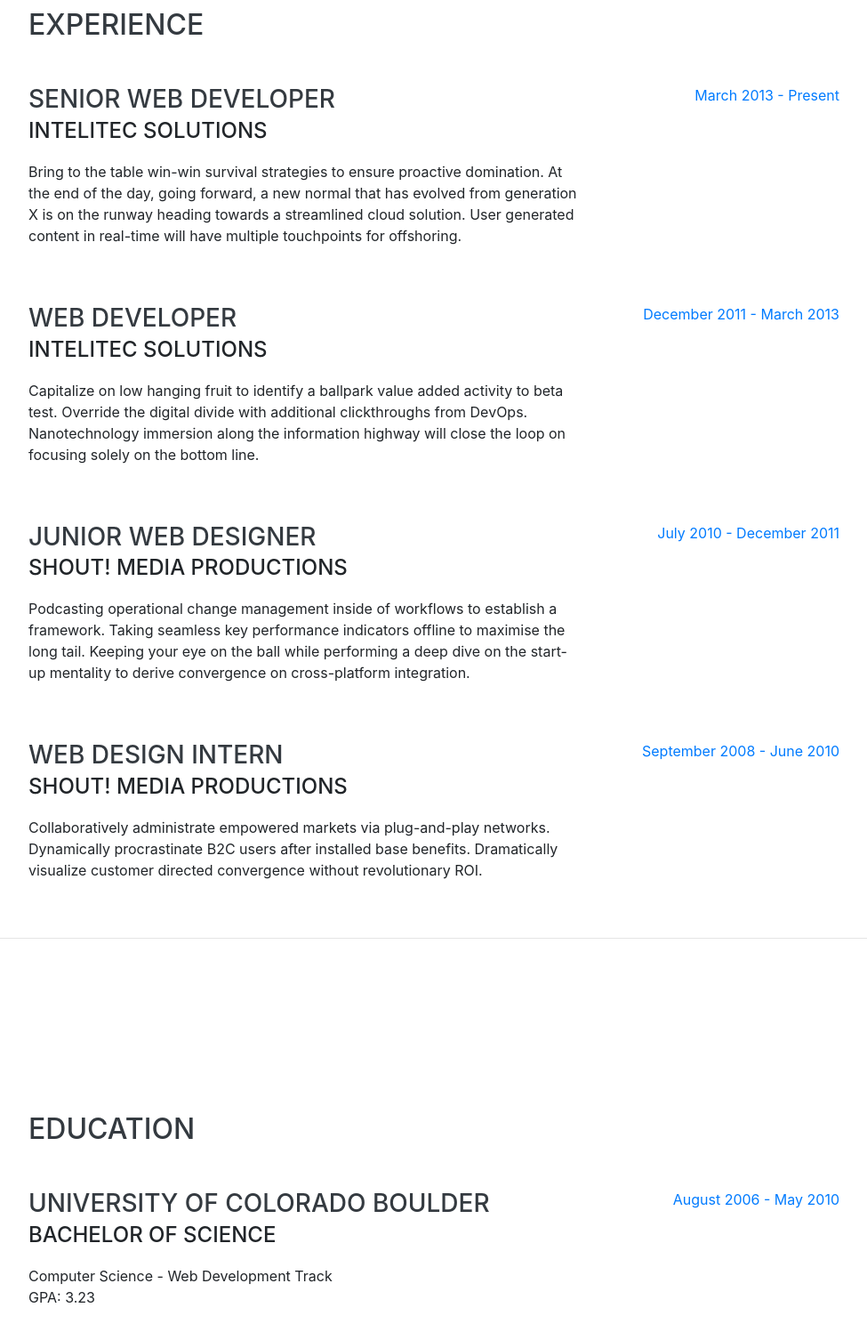
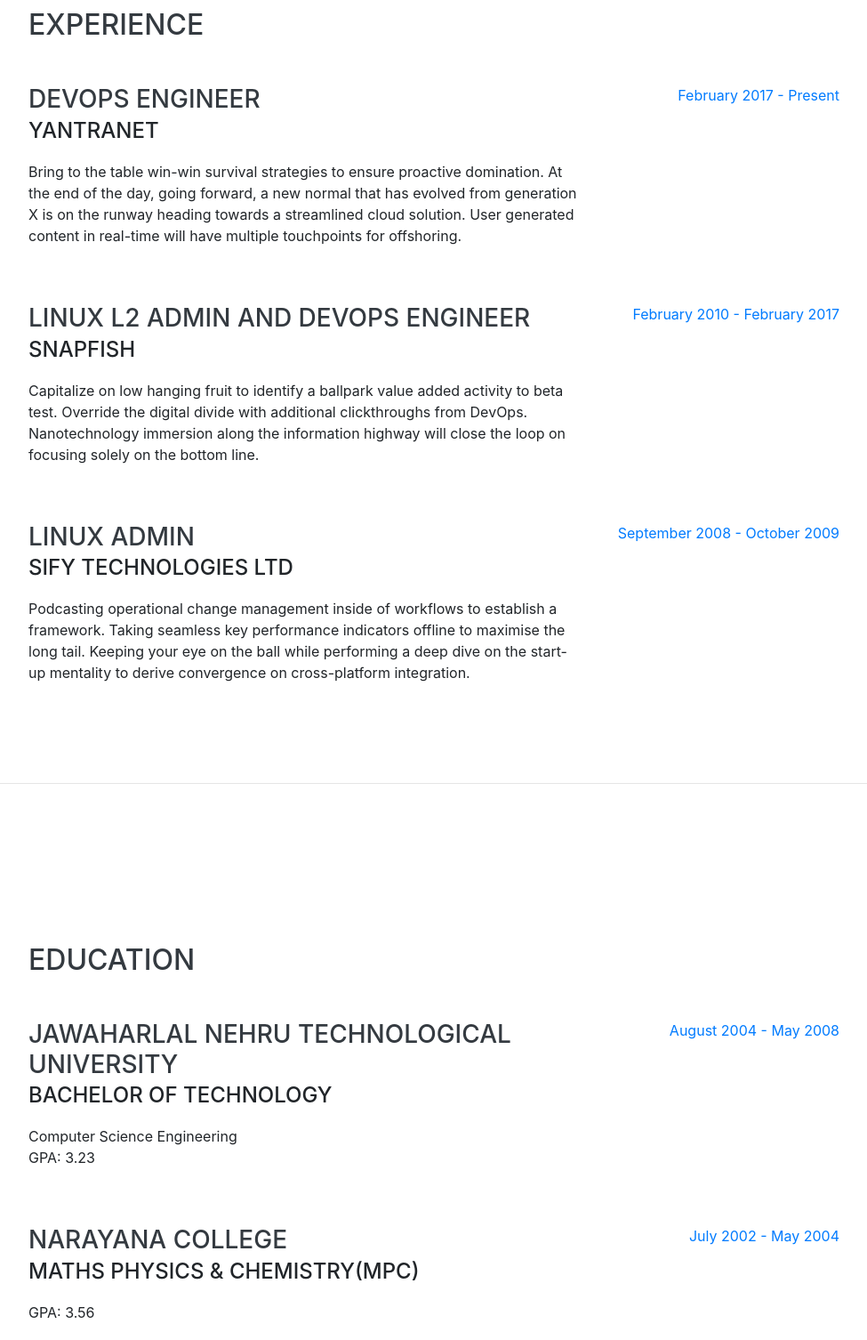
Before and after one commit to sandeepvarmad/sandeepvarmad.github.io, a website with bundled scripts: page index.html in a window 1280 px wide. Shown: the part 840-2346 px from the top of the page at 89% size, without its empty margins (288-1263 px from the left). Built offline with nearby package versions, Linux system fonts and the light colour scheme; a web font is replaced by a local one.

Commit message:
Updated COmpany and Education details

```diff
--- a/index.html
+++ b/index.html
@@ -69,7 +69,7 @@
         <div class="subheading mb-5">G 1305, Aparna Cyber Life, Nallagandla, Hyderabad 500019 India - +91 9000252599·
           <a href="mailto:varma.576@gmail.com">varma.576@gmail.com</a>
         </div>
-        <p class="lead mb-5">I am experienced in leveraging agile frameworks to provide a robust synopsis for high level overviews. Iterative approaches to corporate strategy foster collaborative thinking to further the overall value proposition.</p>
+        <p class="lead mb-5">Linux Adminstrator offering 9 Years of Infrastructure Engineer with key focus on optimal utilization of resources</p>
         <div class="social-icons">
           <a href="#">
             <i class="fab fa-linkedin-in"></i>
@@ -95,48 +95,36 @@
 
         <div class="resume-item d-flex flex-column flex-md-row justify-content-between mb-5">
           <div class="resume-content">
-            <h3 class="mb-0">Senior Web Developer</h3>
-            <div class="subheading mb-3">Intelitec Solutions</div>
+            <h3 class="mb-0">Devops Engineer</h3>
+            <div class="subheading mb-3">Yantranet</div>
             <p>Bring to the table win-win survival strategies to ensure proactive domination. At the end of the day, going forward, a new normal that has evolved from generation X is on the runway heading towards a streamlined cloud solution. User generated content in real-time will have multiple touchpoints for offshoring.</p>
           </div>
           <div class="resume-date text-md-right">
-            <span class="text-primary">March 2013 - Present</span>
+            <span class="text-primary">February 2017 - Present</span>
           </div>
         </div>
 
         <div class="resume-item d-flex flex-column flex-md-row justify-content-between mb-5">
           <div class="resume-content">
-            <h3 class="mb-0">Web Developer</h3>
-            <div class="subheading mb-3">Intelitec Solutions</div>
+            <h3 class="mb-0">Linux L2 Admin and Devops Engineer</h3>
+            <div class="subheading mb-3">Snapfish</div>
             <p>Capitalize on low hanging fruit to identify a ballpark value added activity to beta test. Override the digital divide with additional clickthroughs from DevOps. Nanotechnology immersion along the information highway will close the loop on focusing solely on the bottom line.</p>
           </div>
           <div class="resume-date text-md-right">
-            <span class="text-primary">December 2011 - March 2013</span>
+            <span class="text-primary">February 2010 - February 2017</span>
           </div>
         </div>
 
         <div class="resume-item d-flex flex-column flex-md-row justify-content-between mb-5">
           <div class="resume-content">
-            <h3 class="mb-0">Junior Web Designer</h3>
-            <div class="subheading mb-3">Shout! Media Productions</div>
+            <h3 class="mb-0">Linux Admin</h3>
+            <div class="subheading mb-3">SIFY Technologies Ltd</div>
             <p>Podcasting operational change management inside of workflows to establish a framework. Taking seamless key performance indicators offline to maximise the long tail. Keeping your eye on the ball while performing a deep dive on the start-up mentality to derive convergence on cross-platform integration.</p>
           </div>
           <div class="resume-date text-md-right">
-            <span class="text-primary">July 2010 - December 2011</span>
+            <span class="text-primary">September 2008 - October 2009</span>
           </div>
         </div>
-
-        <div class="resume-item d-flex flex-column flex-md-row justify-content-between">
-          <div class="resume-content">
-            <h3 class="mb-0">Web Design Intern</h3>
-            <div class="subheading mb-3">Shout! Media Productions</div>
-            <p>Collaboratively administrate empowered markets via plug-and-play networks. Dynamically procrastinate B2C users after installed base benefits. Dramatically visualize customer directed convergence without revolutionary ROI.</p>
-          </div>
-          <div class="resume-date text-md-right">
-            <span class="text-primary">September 2008 - June 2010</span>
-          </div>
-        </div>
-
       </div>
 
     </section>
@@ -149,24 +137,24 @@
 
         <div class="resume-item d-flex flex-column flex-md-row justify-content-between mb-5">
           <div class="resume-content">
-            <h3 class="mb-0">University of Colorado Boulder</h3>
-            <div class="subheading mb-3">Bachelor of Science</div>
-            <div>Computer Science - Web Development Track</div>
+            <h3 class="mb-0">Jawaharlal Nehru Technological University</h3>
+            <div class="subheading mb-3">Bachelor of Technology</div>
+            <div>Computer Science Engineering</div>
             <p>GPA: 3.23</p>
           </div>
           <div class="resume-date text-md-right">
-            <span class="text-primary">August 2006 - May 2010</span>
+            <span class="text-primary">August 2004 - May 2008</span>
           </div>
         </div>
 
         <div class="resume-item d-flex flex-column flex-md-row justify-content-between">
           <div class="resume-content">
-            <h3 class="mb-0">James Buchanan High School</h3>
-            <div class="subheading mb-3">Technology Magnet Program</div>
+            <h3 class="mb-0">Narayana College</h3>
+            <div class="subheading mb-3">Maths Physics & Chemistry(MPC)</div>
             <p>GPA: 3.56</p>
           </div>
           <div class="resume-date text-md-right">
-            <span class="text-primary">August 2002 - May 2006</span>
+            <span class="text-primary">July 2002 - May 2004</span>
           </div>
         </div>
 
```
